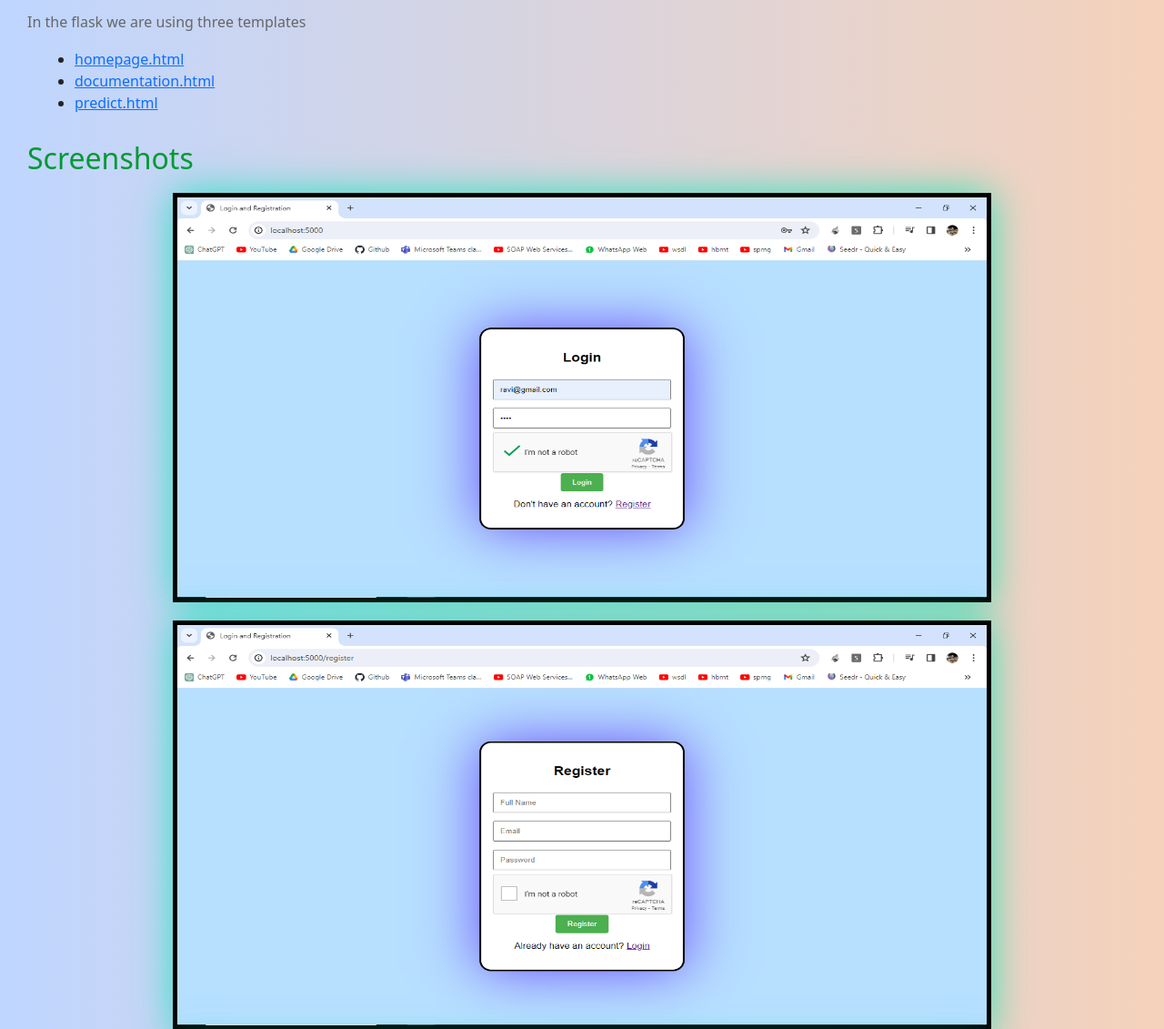
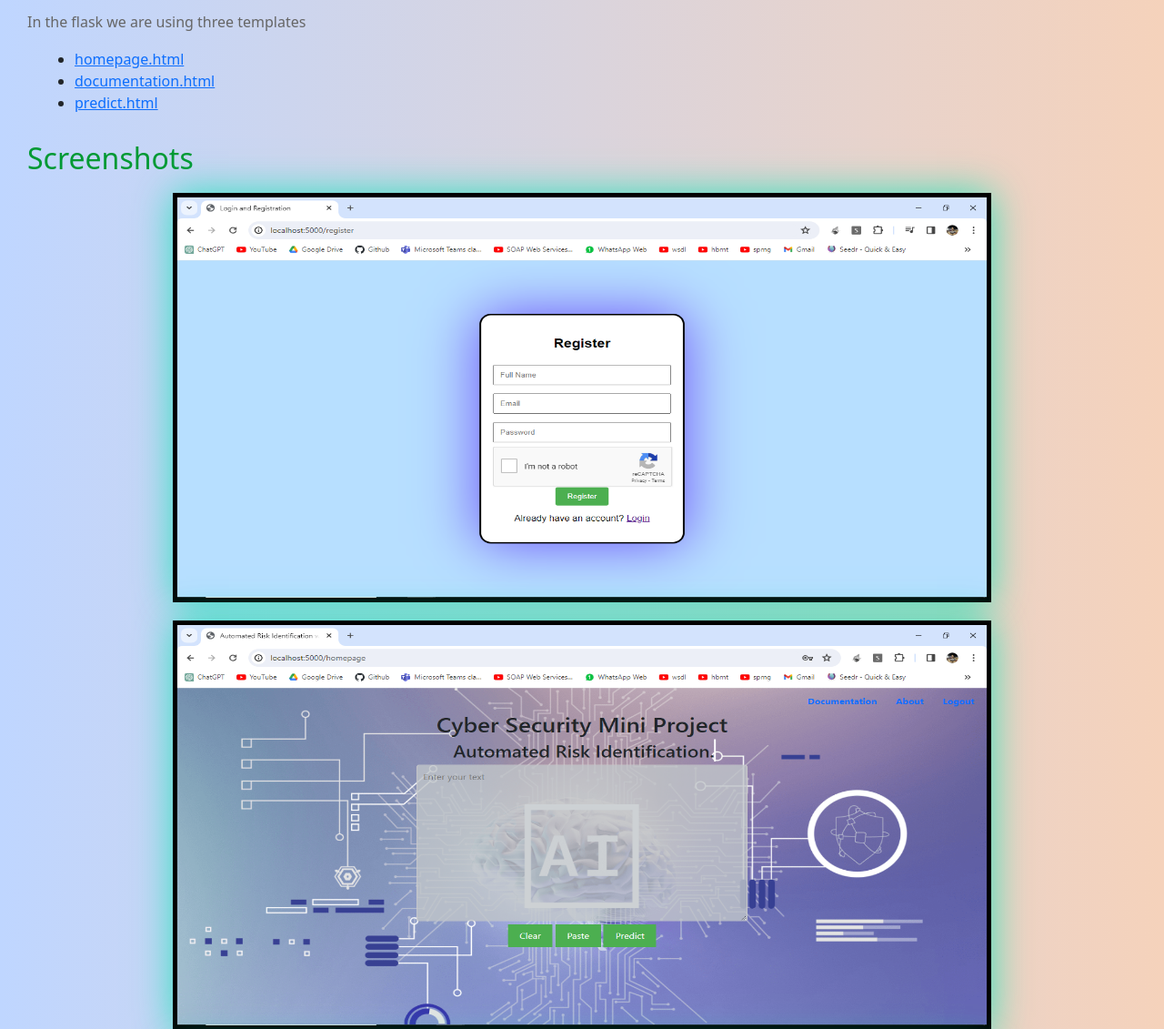
Before and after one commit to shabnam-singh/RiskIdentification, a Flask app: page /documentation in a window 1280 px wide. Shown: the part 1829-2960 px from the top of the page at 91% size. Run offline with Flask 3, Linux system fonts and the light colour scheme; parts of the project's set-up code (start-up, migrations or seed data) failed here and were passed over.

Commit message:
bug fixed

```diff
--- a/templates/documentation.html
+++ b/templates/documentation.html
@@ -318,7 +318,7 @@
             <h2>Screenshots</h2>
             <center>
 
-                <img src="../static/1.png" class="image-with-border" height="450" width="900">
+
                 <img src="../static/2.png" class="image-with-border" height="450" width="900">
                 <img src="../static/3.png" class="image-with-border" height="450" width="900">
                 <img src="../static/4.png" class="image-with-border" height="450" width="900">
```
Also changed, not shown: static/1.png (deleted).
